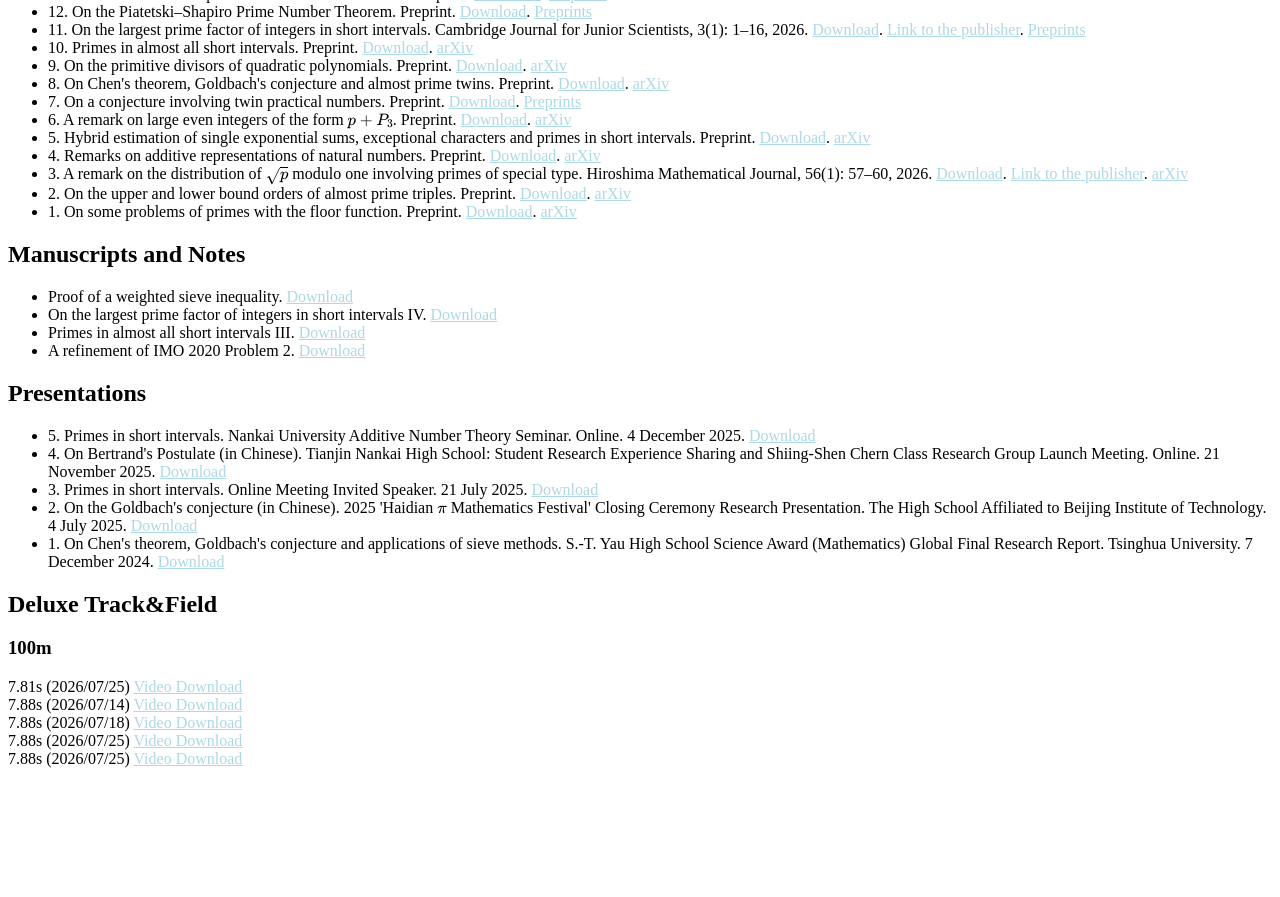
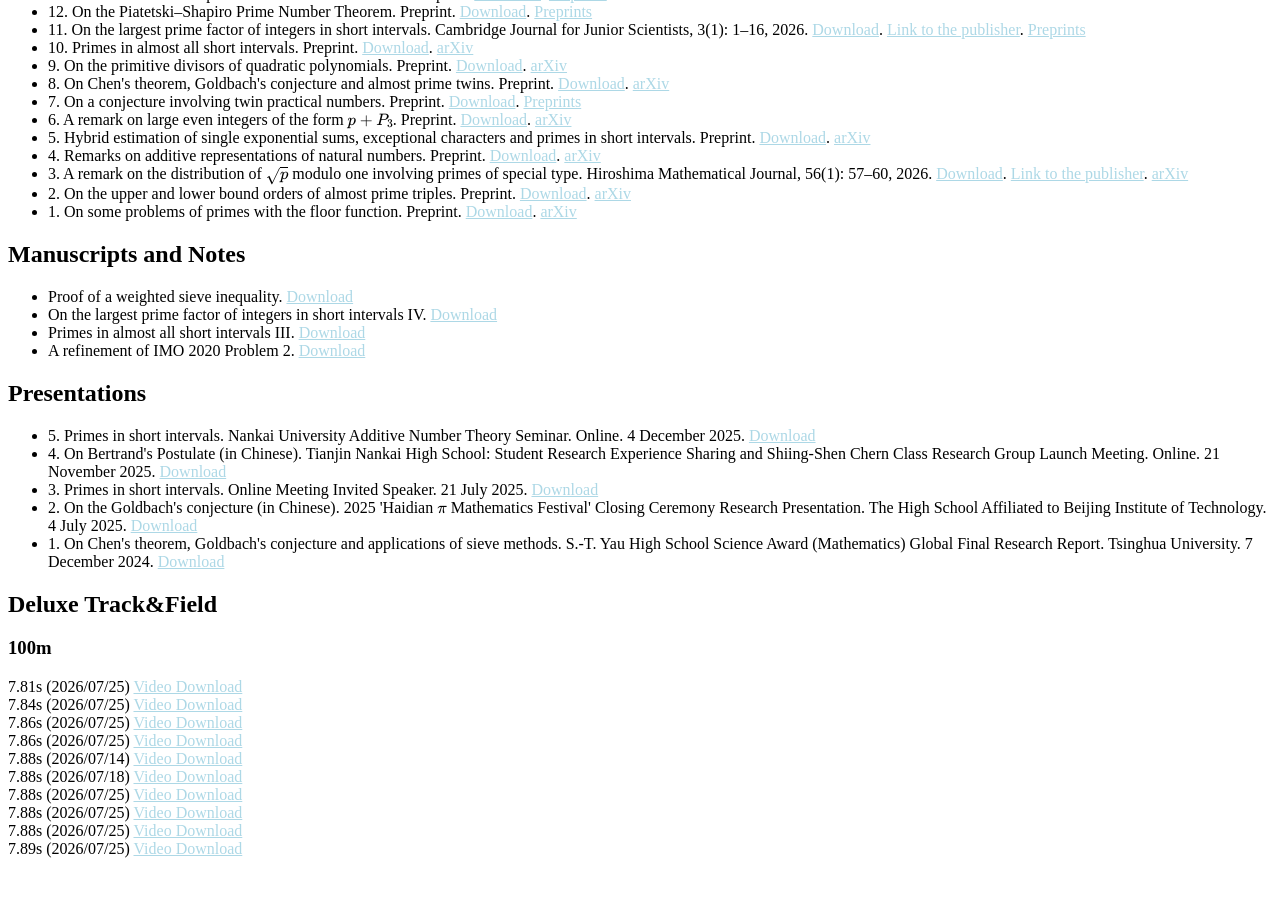
Before and after one commit to CareyRunboLi/CareyRunboLi.github.io, a Jekyll site: the page built from index.md, in a window 1280 px wide and 900 px high, scrolled down 2170 px. Shown: the top 897 px of the window. Built offline with Jekyll 4.4.1, drawn with Linux system fonts in a browser that asks for light colours; some web fonts are replaced; formulas are drawn with MathJax 3; a style sheet for code colours, icons or effects is not loaded; our own code applies the rules of GitHub Pages for plain Markdown files; before the commit the page ends 2980 px from its top, so only the background shows below that.

Commit message:
Update trackandfield.md

```diff
--- a/_includes/trackandfield.md
+++ b/_includes/trackandfield.md
@@ -9,7 +9,12 @@
 ### 100m
 
 7.81s (2026/07/25) <a href="https://runbolicarey.com/assets/TrackAndField/DeluxeTrackAndField_100m_7.81s_260725.mp4"><span>Video Download</span></a>
+7.84s (2026/07/25) <a href="https://runbolicarey.com/assets/TrackAndField/DeluxeTrackAndField_100m_7.84s_260725.mp4"><span>Video Download</span></a>
+7.86s (2026/07/25) <a href="https://runbolicarey.com/assets/TrackAndField/DeluxeTrackAndField_100m_7.86s_260725_1.mp4"><span>Video Download</span></a>
+7.86s (2026/07/25) <a href="https://runbolicarey.com/assets/TrackAndField/DeluxeTrackAndField_100m_7.86s_260725_2.mp4"><span>Video Download</span></a>
 7.88s (2026/07/14) <a href="https://runbolicarey.com/assets/TrackAndField/DeluxeTrackAndField_100m_7.88s_260714.mp4"><span>Video Download</span></a>
 7.88s (2026/07/18) <a href="https://runbolicarey.com/assets/TrackAndField/DeluxeTrackAndField_100m_7.88s_260718.mp4"><span>Video Download</span></a>
 7.88s (2026/07/25) <a href="https://runbolicarey.com/assets/TrackAndField/DeluxeTrackAndField_100m_7.88s_260725_1.mp4"><span>Video Download</span></a>
 7.88s (2026/07/25) <a href="https://runbolicarey.com/assets/TrackAndField/DeluxeTrackAndField_100m_7.88s_260725_2.mp4"><span>Video Download</span></a>
+7.88s (2026/07/25) <a href="https://runbolicarey.com/assets/TrackAndField/DeluxeTrackAndField_100m_7.88s_260725_3.mp4"><span>Video Download</span></a>
+7.89s (2026/07/25) <a href="https://runbolicarey.com/assets/TrackAndField/DeluxeTrackAndField_100m_7.89s_260725.mp4"><span>Video Download</span></a>
```
